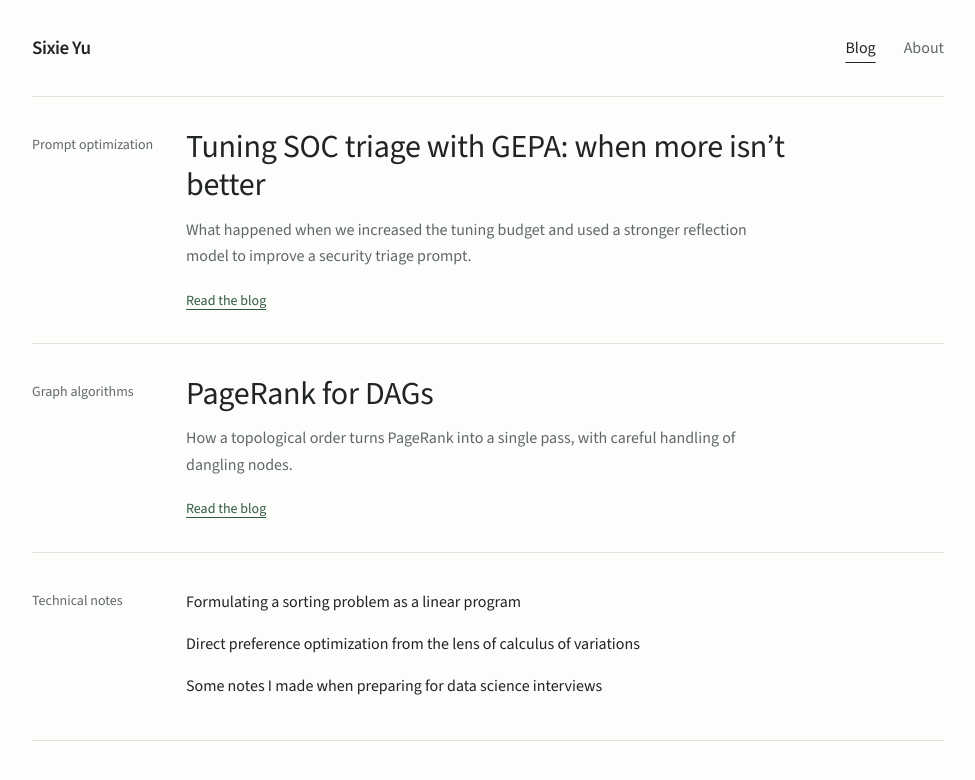
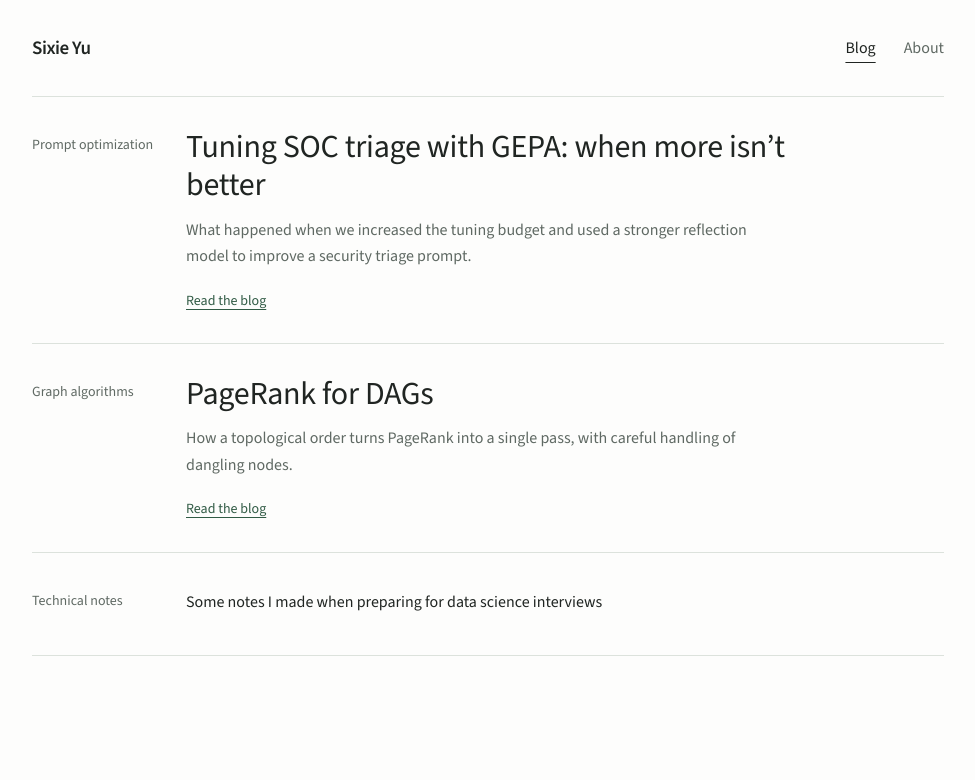
Before and after one commit to marsplus/marsplus.github.io, a Jekyll site: the page built from index.md, in a window 1280 px wide. Shown: the top 780 px of the page, without its empty margins (152-1127 px from the left). Built offline with Jekyll 4.4.1, drawn with Linux system fonts in a browser that asks for light colours.

Commit message:
Remove two technical notes from blog listing

```diff
--- a/_data/writing.yml
+++ b/_data/writing.yml
@@ -17,14 +17,6 @@ essays:
     url: https://app.notion.com/p/38941a916dff809d847be2985e54c62d
     preview_only: true
 notes:
-  - title: Direct preference optimization from the lens of calculus of variations
-    # First linked on the website in commit 83d6baa.
-    date: "2025-01-04"
-    url: https://www.overleaf.com/read/ccqfngmvbqyb#1dae78
-  - title: Formulating a sorting problem as a linear program
-    # First linked on the website in commit 7064b37.
-    date: "2025-01-19"
-    url: https://www.overleaf.com/read/qstzxdqvhfts#7c894c
   - title: Some notes I made when preparing for data science interviews
     # First linked on the website in commit 1e9b077.
     date: "2023-08-12"
```
